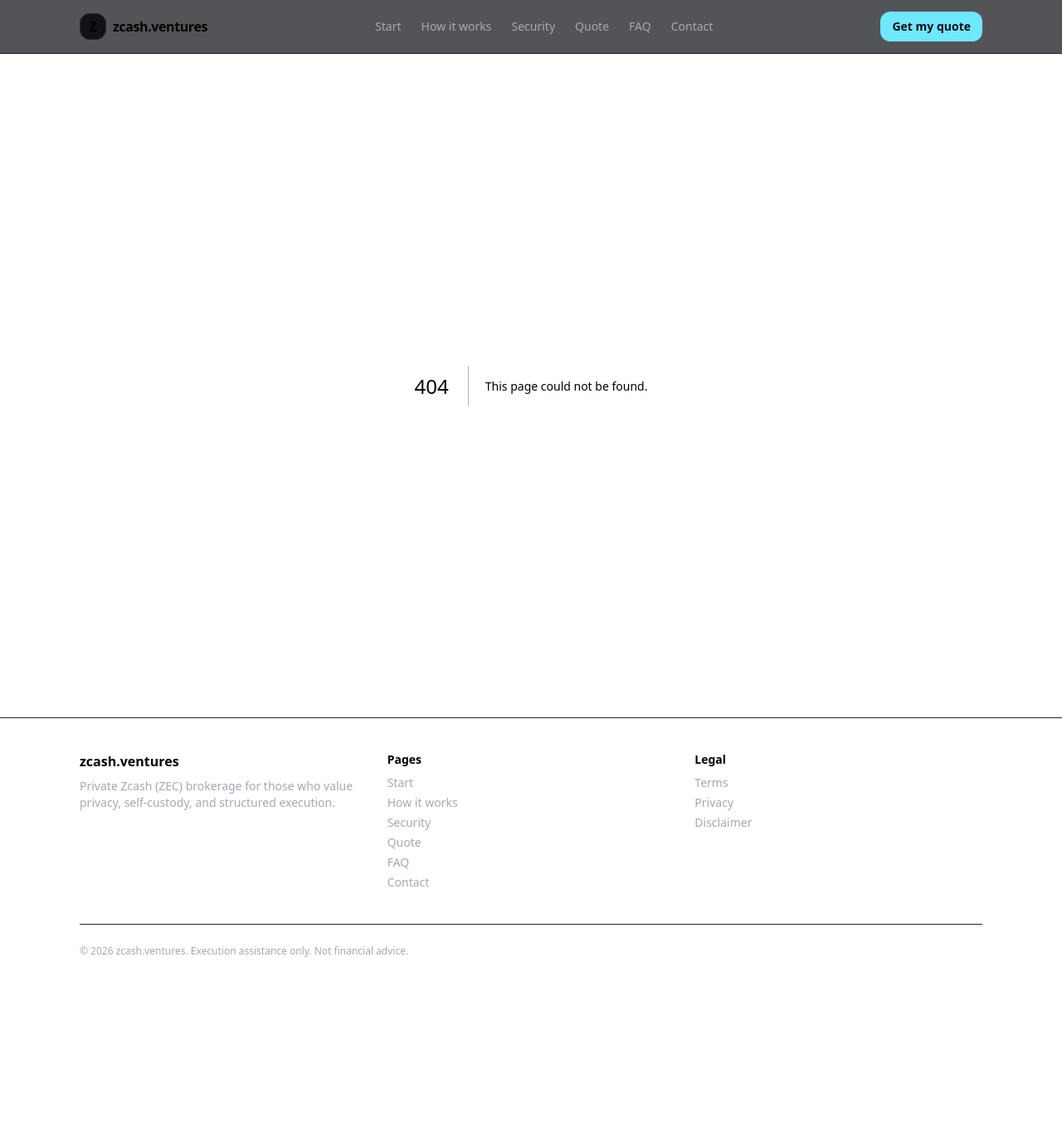
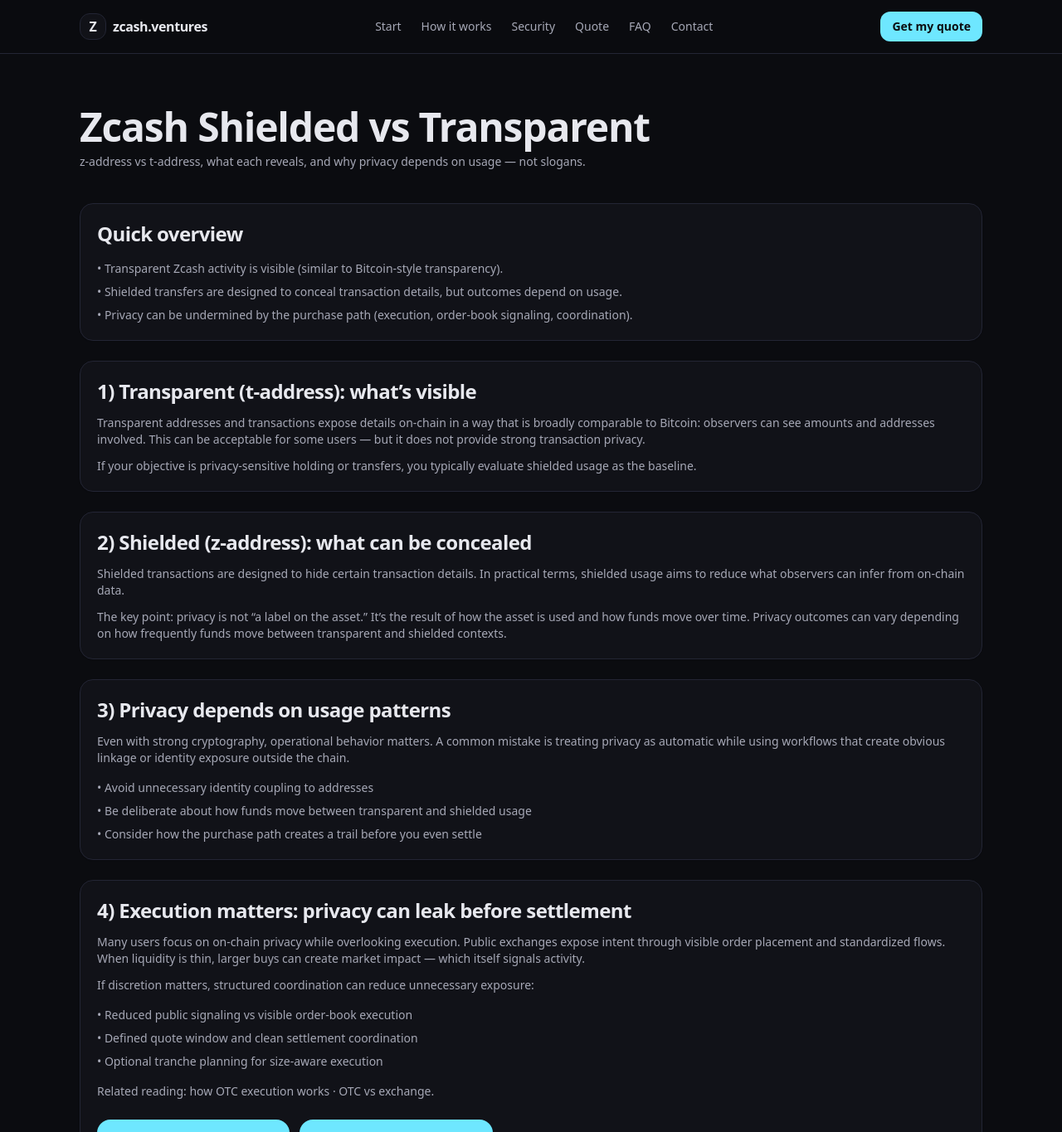
Before and after one commit to Gatsby01k/zcash-ventures, a Next.js app: page /insights/zcash-shielded-vs-transparent in a window 1280 px wide. Before the commit this address had no page. Shown: the top 1365 px of the page at 83% size. Before the commit the page ends 1179 px from the top, so only its background shows below. Built offline with nearby package versions, Linux system fonts and the light colour scheme.

Commit message:
Create page.tsx

```diff
--- /dev/null
+++ b/app/insights/zcash-shielded-vs-transparent/page.tsx
@@ -0,0 +1,197 @@
+import type { Metadata } from "next";
+import Link from "next/link";
+import { Container, H1, H2, H3, Muted, Card, ButtonLink } from "@/components/ui";
+
+const CANONICAL =
+  "https://zcash.ventures/insights/zcash-shielded-vs-transparent";
+
+export const metadata: Metadata = {
+  title: "Zcash Shielded vs Transparent | z-address vs t-address Explained",
+  description:
+    "A practical explanation of Zcash shielded vs transparent transactions: what each reveals, how privacy outcomes depend on usage, and why execution still matters.",
+  alternates: { canonical: CANONICAL },
+  openGraph: {
+    type: "article",
+    url: CANONICAL,
+    title: "Zcash Shielded vs Transparent",
+    description:
+      "z-address vs t-address explained: what’s visible, what can be shielded, and why privacy depends on usage and execution.",
+    images: [{ url: "https://zcash.ventures/og-image.png" }],
+  },
+  twitter: {
+    card: "summary_large_image",
+    title: "Zcash Shielded vs Transparent",
+    description:
+      "z-address vs t-address: what’s visible, what can be shielded, and why execution still matters.",
+    images: ["https://zcash.ventures/og-image.jpg"],
+  },
+};
+
+const FAQ = [
+  {
+    q: "Is Zcash private by default?",
+    a: "Zcash supports both transparent and shielded transactions. Privacy outcomes depend on how ZEC is used (e.g., whether shielded transfers are used and how funds move between pools).",
+  },
+  {
+    q: "What is the difference between a z-address and a t-address?",
+    a: "A t-address is transparent (similar to Bitcoin-style visibility). A z-address is used for shielded transfers, which can conceal transaction details depending on the transaction type and usage.",
+  },
+  {
+    q: "Does buying ZEC on an exchange affect privacy?",
+    a: "The purchase path can leak intent and create a trail before you even settle. Execution choice (public order books vs structured coordination) is often a major privacy lever.",
+  },
+];
+
+export default function Page() {
+  return (
+    <Container className="py-12 md:py-16">
+      {/* Article schema */}
+      <script
+        type="application/ld+json"
+        dangerouslySetInnerHTML={{
+          __html: JSON.stringify({
+            "@context": "https://schema.org",
+            "@type": "Article",
+            headline: "Zcash Shielded vs Transparent: z-address vs t-address Explained",
+            description:
+              "A practical explanation of shielded vs transparent Zcash usage, what each reveals, and why privacy outcomes depend on usage and execution.",
+            datePublished: "2026-02-25",
+            dateModified: "2026-02-25",
+            author: { "@type": "Organization", name: "Zcash Ventures" },
+            publisher: {
+              "@type": "Organization",
+              name: "Zcash Ventures",
+              logo: {
+                "@type": "ImageObject",
+                url: "https://zcash.ventures/og-image.jpg",
+              },
+            },
+            mainEntityOfPage: CANONICAL,
+          }),
+        }}
+      />
+
+      <H1>Zcash Shielded vs Transparent</H1>
+      <Muted className="mt-2">
+        z-address vs t-address, what each reveals, and why privacy depends on usage — not slogans.
+      </Muted>
+
+      <div className="mt-10 space-y-6">
+        <Card>
+          <H2>Quick overview</H2>
+          <ul className="mt-4 space-y-2 text-sm text-muted">
+            <li>• Transparent Zcash activity is visible (similar to Bitcoin-style transparency).</li>
+            <li>• Shielded transfers are designed to conceal transaction details, but outcomes depend on usage.</li>
+            <li>• Privacy can be undermined by the purchase path (execution, order-book signaling, coordination).</li>
+          </ul>
+        </Card>
+
+        <Card>
+          <H2>1) Transparent (t-address): what’s visible</H2>
+          <p className="mt-3 text-sm text-muted">
+            Transparent addresses and transactions expose details on-chain in a way that is broadly
+            comparable to Bitcoin: observers can see amounts and addresses involved. This can be
+            acceptable for some users — but it does not provide strong transaction privacy.
+          </p>
+          <p className="mt-3 text-sm text-muted">
+            If your objective is privacy-sensitive holding or transfers, you typically evaluate
+            shielded usage as the baseline.
+          </p>
+        </Card>
+
+        <Card>
+          <H2>2) Shielded (z-address): what can be concealed</H2>
+          <p className="mt-3 text-sm text-muted">
+            Shielded transactions are designed to hide certain transaction details. In practical
+            terms, shielded usage aims to reduce what observers can infer from on-chain data.
+          </p>
+          <p className="mt-3 text-sm text-muted">
+            The key point: privacy is not “a label on the asset.” It’s the result of how the asset is
+            used and how funds move over time. Privacy outcomes can vary depending on how frequently
+            funds move between transparent and shielded contexts.
+          </p>
+        </Card>
+
+        <Card>
+          <H2>3) Privacy depends on usage patterns</H2>
+          <p className="mt-3 text-sm text-muted">
+            Even with strong cryptography, operational behavior matters. A common mistake is treating
+            privacy as automatic while using workflows that create obvious linkage or identity exposure
+            outside the chain.
+          </p>
+          <ul className="mt-4 space-y-2 text-sm text-muted">
+            <li>• Avoid unnecessary identity coupling to addresses</li>
+            <li>• Be deliberate about how funds move between transparent and shielded usage</li>
+            <li>• Consider how the purchase path creates a trail before you even settle</li>
+          </ul>
+        </Card>
+
+        <Card>
+          <H2>4) Execution matters: privacy can leak before settlement</H2>
+          <p className="mt-3 text-sm text-muted">
+            Many users focus on on-chain privacy while overlooking execution. Public exchanges expose
+            intent through visible order placement and standardized flows. When liquidity is thin,
+            larger buys can create market impact — which itself signals activity.
+          </p>
+          <p className="mt-3 text-sm text-muted">
+            If discretion matters, structured coordination can reduce unnecessary exposure:
+          </p>
+          <ul className="mt-4 space-y-2 text-sm text-muted">
+            <li>• Reduced public signaling vs visible order-book execution</li>
+            <li>• Defined quote window and clean settlement coordination</li>
+            <li>• Optional tranche planning for size-aware execution</li>
+          </ul>
+
+          <p className="mt-4 text-sm text-muted">
+            Related reading:{" "}
+            <Link className="hover:underline" href="/insights/how-crypto-otc-execution-works">
+              how OTC execution works
+            </Link>{" "}
+            ·{" "}
+            <Link className="hover:underline" href="/insights/otc-vs-exchange">
+              OTC vs exchange
+            </Link>
+            .
+          </p>
+
+          <div className="mt-6 flex flex-col gap-3 sm:flex-row">
+            <ButtonLink href="/buy-zec-privately">Buy Zcash (ZEC) Privately →</ButtonLink>
+            <ButtonLink href="/start">Request Confidential Quote</ButtonLink>
+          </div>
+        </Card>
+
+        <Card>
+          <H2>FAQ</H2>
+          <div className="mt-4 space-y-4">
+            {FAQ.map((f) => (
+              <div key={f.q}>
+                <p className="text-sm font-medium">{f.q}</p>
+                <p className="mt-1 text-sm text-muted">{f.a}</p>
+              </div>
+            ))}
+          </div>
+
+          <p className="mt-4 text-sm text-muted">
+            Next:{" "}
+            <Link className="hover:underline" href="/insights/zcash-vs-monero-privacy">
+              Zcash vs Monero privacy
+            </Link>
+            .
+          </p>
+        </Card>
+
+        <p className="text-xs text-muted">
+          Related:{" "}
+          <Link href="/zcash-otc-desk" className="hover:underline">
+            Zcash OTC desk
+          </Link>{" "}
+          ·{" "}
+          <Link href="/insights" className="hover:underline">
+            all insights
+          </Link>
+          .
+        </p>
+      </div>
+    </Container>
+  );
+}
```
